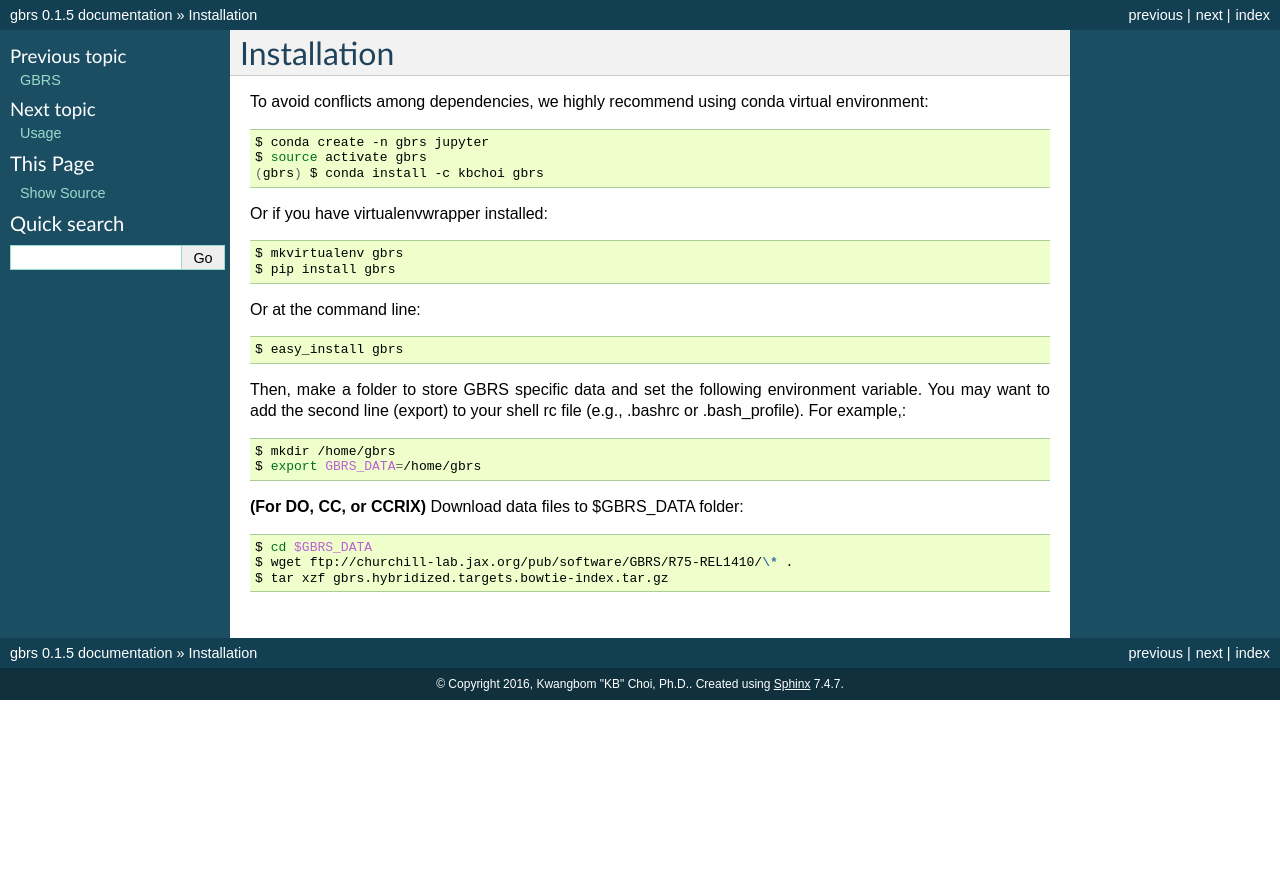
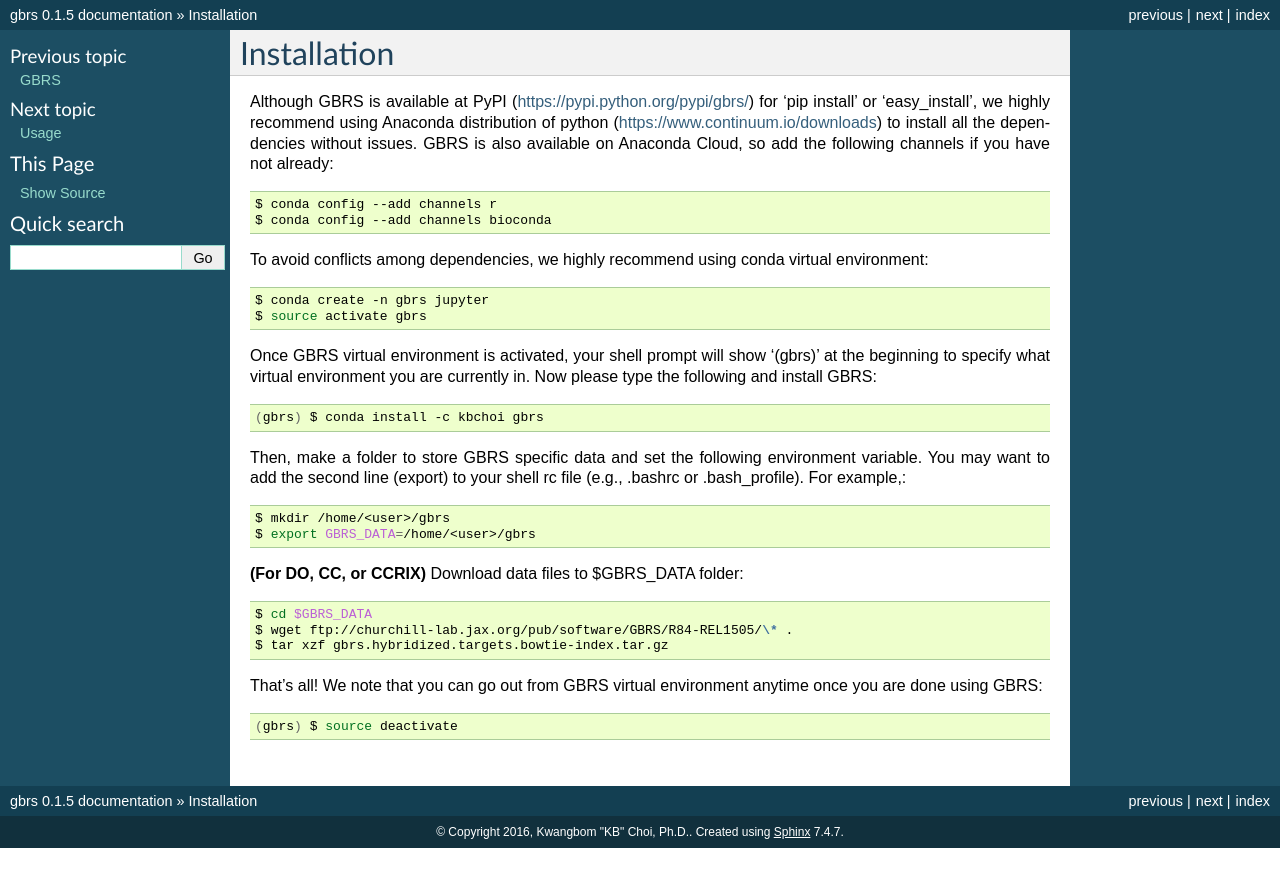
Before and after one commit to churchill-lab/gbrs, a Sphinx documentation site: the page built from docs/installation.rst, in a window 1280 px wide. Shown: the top 887 px of the page. Built offline with Sphinx 7.4.7, drawn with Linux system fonts in a browser that asks for light colours.

Commit message:
Upgraded documentation

```diff
--- a/docs/installation.rst
+++ b/docs/installation.rst
@@ -4,28 +4,31 @@
 Installation
 ============
 
+Although GBRS is available at PyPI (https://pypi.python.org/pypi/gbrs/) for 'pip install' or 'easy_install', we highly recommend using Anaconda distribution of python (https://www.continuum.io/downloads) to install all the dependencies without issues. GBRS is also available on Anaconda Cloud, so add the following channels if you have not already::
+
+    $ conda config --add channels r
+    $ conda config --add channels bioconda
+
 To avoid conflicts among dependencies, we highly recommend using conda virtual environment::
 
     $ conda create -n gbrs jupyter
     $ source activate gbrs
+
+Once GBRS virtual environment is activated, your shell prompt will show '(gbrs)' at the beginning to specify what virtual environment you are currently in. Now please type the following and install GBRS::
+
     (gbrs) $ conda install -c kbchoi gbrs
-
-Or if you have virtualenvwrapper installed::
-
-    $ mkvirtualenv gbrs
-    $ pip install gbrs
-
-Or at the command line::
-
-    $ easy_install gbrs
 
 Then, make a folder to store GBRS specific data and set the following environment variable. You may want to add the second line (export) to your shell rc file (e.g., .bashrc or .bash_profile). For example,::
 
-    $ mkdir /home/gbrs
-    $ export GBRS_DATA=/home/gbrs
+    $ mkdir /home/<user>/gbrs
+    $ export GBRS_DATA=/home/<user>/gbrs
 
 **(For DO, CC, or CCRIX)** Download data files to $GBRS_DATA folder::
 
     $ cd $GBRS_DATA
-    $ wget ftp://churchill-lab.jax.org/pub/software/GBRS/R75-REL1410/\* .
+    $ wget ftp://churchill-lab.jax.org/pub/software/GBRS/R84-REL1505/\* .
     $ tar xzf gbrs.hybridized.targets.bowtie-index.tar.gz
+
+That's all! We note that you can go out from GBRS virtual environment anytime once you are done using GBRS::
+
+    (gbrs) $ source deactivate
```
Also changed, not shown: docs/usage.rst (+6 -1 lines).
